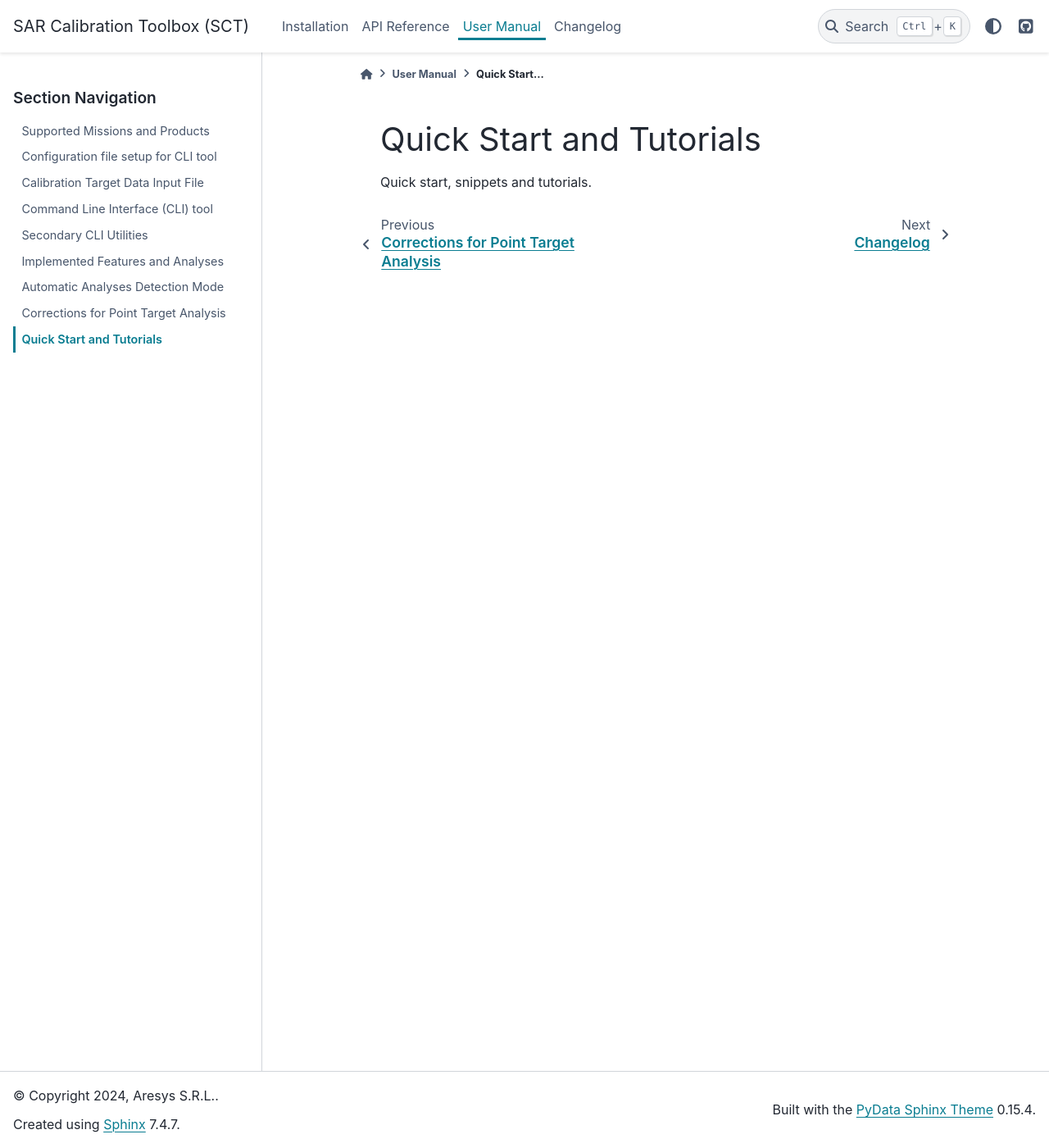
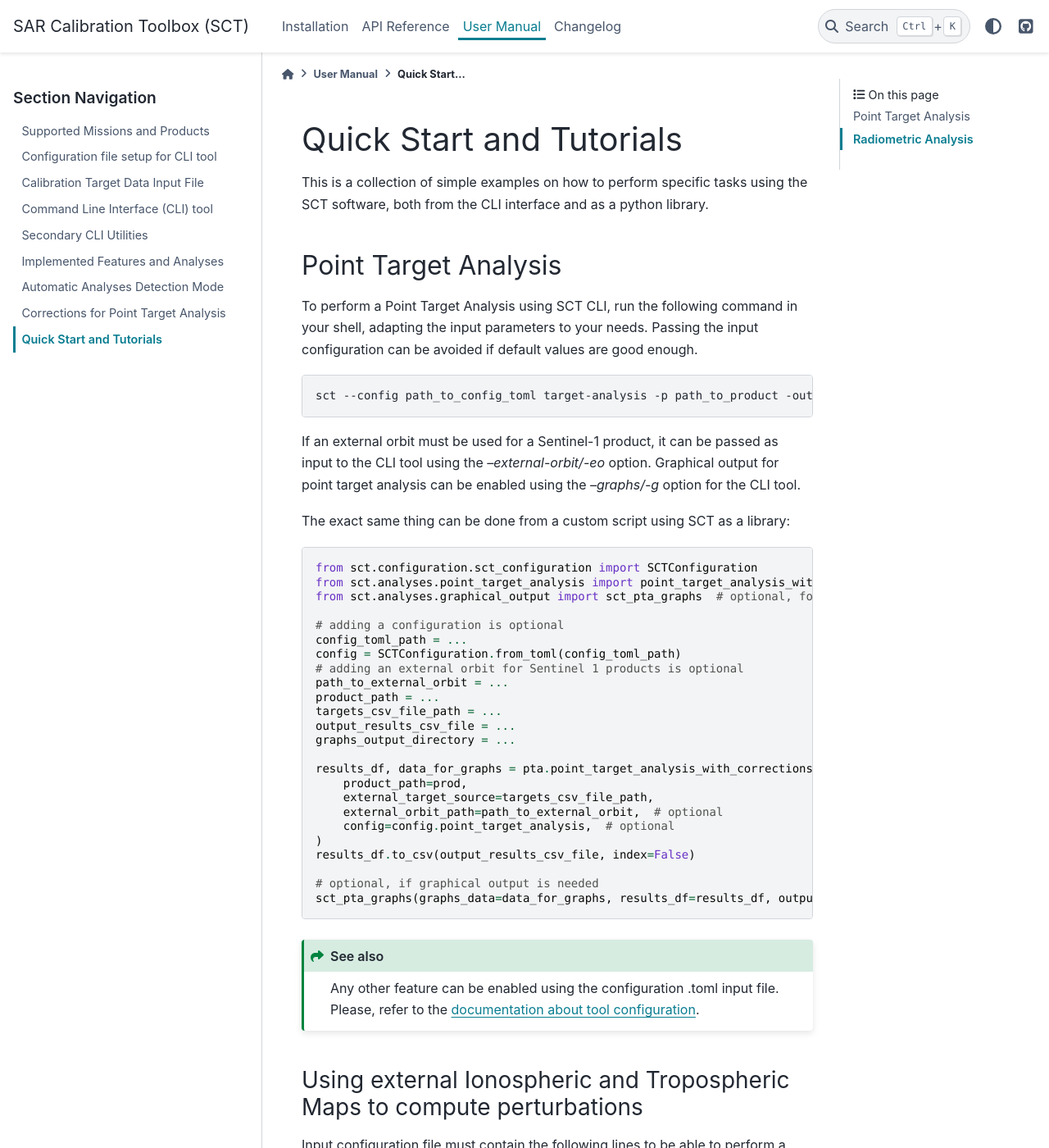
Before and after one commit to aresys-srl/sct, a Sphinx documentation site: the page built from docs/source/user_manual/tutorials.rst, in a window 1280 px wide and 1400 px high. Shown: the whole window at 82% size. Built offline with Sphinx 7.4.7 and the PyData theme 0.15.4, drawn with Linux system fonts in a browser that asks for light colours; some of the changed text lies outside the part shown.

Commit message:
documentation updated with tutorials

```diff
--- a/docs/source/user_manual/command_line_tool.rst
+++ b/docs/source/user_manual/command_line_tool.rst
@@ -10,6 +10,8 @@
 
 Another set of companion CLI utilities has been developed aside from the main CLI tool and can be accessed using specific
 commands :ref:`that are listed here<sct_cli_utils>`
+
+See the :ref:`tutorials page<sct_tutorials>` for actual examples on how to use CLI to perform specific analyses.
 
 
 SCT CLI
--- a/docs/source/user_manual/configuration.rst
+++ b/docs/source/user_manual/configuration.rst
@@ -109,7 +109,7 @@
     evaluate_islr = true            # on/off ISLR computation
     evaluate_sslr = true            # on/off SSLR computation
     evaluate_localization = true    # on/off Localization Errors computation
-    ale_validity_limits = [x, y]    # set Absolute Localization Error validity limits
+    ale_validity_limits = [x, y]    # set Absolute Localization Error validity limits in meters [rng, az]
 
 .. note::
 
--- a/docs/source/user_manual/tutorials.rst
+++ b/docs/source/user_manual/tutorials.rst
@@ -1,4 +1,133 @@
+.. _sct_tutorials:
+
 Quick Start and Tutorials
 =========================
 
-Quick start, snippets and tutorials.
+This is a collection of simple examples on how to perform specific tasks using the SCT software, both from the CLI interface
+and as a python library.
+
+Point Target Analysis
+---------------------
+
+To perform a Point Target Analysis using SCT CLI, run the following command in your shell, adapting the input parameters
+to your needs. Passing the input configuration can be avoided if default values are good enough.
+
+.. code-block:: bash
+
+    sct --config path_to_config_toml target-analysis -p path_to_product -out path_to_output_folder -pt path_to_target_csv_file [-eo path_to_external_orbit] [-g]
+
+If an external orbit must be used for a Sentinel-1 product, it can be passed as input to the CLI tool using the `--external-orbit/-eo` option.
+Graphical output for point target analysis can be enabled using the `--graphs/-g` option for the CLI tool.
+
+The exact same thing can be done from a custom script using SCT as a library:
+
+.. code-block:: python
+
+    from sct.configuration.sct_configuration import SCTConfiguration
+    from sct.analyses.point_target_analysis import point_target_analysis_with_corrections
+    from sct.analyses.graphical_output import sct_pta_graphs  # optional, for graphs only
+
+    # adding a configuration is optional
+    config_toml_path = ...
+    config = SCTConfiguration.from_toml(config_toml_path)
+    # adding an external orbit for Sentinel 1 products is optional
+    path_to_external_orbit = ...
+    product_path = ...
+    targets_csv_file_path = ...
+    output_results_csv_file = ...
+    graphs_output_directory = ...
+
+    results_df, data_for_graphs = pta.point_target_analysis_with_corrections(
+        product_path=prod,
+        external_target_source=targets_csv_file_path,
+        external_orbit_path=path_to_external_orbit,  # optional
+        config=config.point_target_analysis,  # optional
+    )
+    results_df.to_csv(output_results_csv_file, index=False)
+
+    # optional, if graphical output is needed
+    sct_pta_graphs(graphs_data=data_for_graphs, results_df=results_df, output_dir=graphs_output_directory)
+
+.. seealso::
+
+   Any other feature can be enabled using the configuration .toml input file. Please, refer to the :ref:`documentation about tool configuration <sct_config>`.
+
+
+Using external Ionospheric and Tropospheric Maps to compute perturbations
+^^^^^^^^^^^^^^^^^^^^^^^^^^^^^^^^^^^^^^^^^^^^^^^^^^^^^^^^^^^^^^^^^^^^^^^^^
+
+Input configuration file must contain the following lines to be able to perform a Point Target Analysis taking into account
+atmospheric perturbations from external maps.
+
+.. code-block:: toml
+
+    # both or just one of the two perturbations can be selected
+    [point_target_analysis.corrections]
+    enable_ionospheric_correction = true
+    enable_tropospheric_correction = true
+
+    [point_target_analysis.corrections.ionosphere]
+    ionospheric_maps_directory = "path/to/ionospheric/maps/directory"
+    ionospheric_analysis_center = "cor"
+
+    [point_target_analysis.corrections.troposphere]
+    tropospheric_maps_directory = "path/to/tropospheric/maps/directory"
+    tropospheric_map_grid_resolution = "fine"
+
+Using ETAD products for Sentinel-1 data
+^^^^^^^^^^^^^^^^^^^^^^^^^^^^^^^^^^^^^^^
+
+Input configuration file must contain the following lines to be able to perform a Point Target Analysis taking into account
+an external ETAD products to compute perturbations.
+
+.. code-block:: toml
+
+    [point_target_analysis.corrections]
+    enable_etad_corrections = true
+    etad_product_path = "path/to/etad/product"
+
+Radiometric Analysis
+--------------------
+
+To perform a Radiometric Analysis using SCT CLI, run the following command in your shell, adapting the input parameters
+to your needs. Passing the input configuration can be avoided if default values are good enough.
+
+.. code-block:: bash
+
+    sct --config path_to_config_toml radiometric-analysis [nesz/gamma/scalloping] -p path_to_product -out path_to_output_folder [-g]
+
+Graphical output for radiometric analysis can be enabled using the `--graphs/-g` option for the CLI tool.
+
+The exact same thing can be done from a custom script using SCT as a library:
+
+.. code-block:: python
+
+    from sct.configuration.sct_configuration import SCTConfiguration
+    import sct.analyses.radiometric_analysis as ra
+    from arepyextras.quality.radiometric_analysis.support import radiometric_profiles_to_netcdf  # optional, if netCDF saving is needed
+    from arepyextras.quality.radiometric_analysis.graphical_output import radiometric_2D_hist_plot  # optional, if graphs are needed
+
+    # adding a configuration is optional
+    config_toml_path = ...
+    config = SCTConfiguration.from_toml(config_toml_path)
+    product_path = ...
+    output_directory = ...
+
+    results = ra.nesz_analysis(product_path=product, config=config.radiometric_analysis)
+    tag = "nesz"
+    # or
+    results = ra.gamma_analysis(product_path=product, config=config.radiometric_analysis)
+    tag = "gamma"
+    # or
+    results = ra.scalloping_analysis(product_path=product, config=config.radiometric_analysis)
+    tag = "scalloping"
+
+    for item in results:
+        radiometric_profiles_to_netcdf(data=item, out_path=output_directory, tag=tag)
+
+        # optional, if graphical output is needed
+        radiometric_2D_hist_plot(
+            data=item,
+            out_dir=output_directory,
+            title=f"{tag.upper()} Profiles {item.swath} {item.polarization.name}",
+        )
```
Also changed, not shown: docs/source/index.rst (+1 -18 lines), 1 other file.
